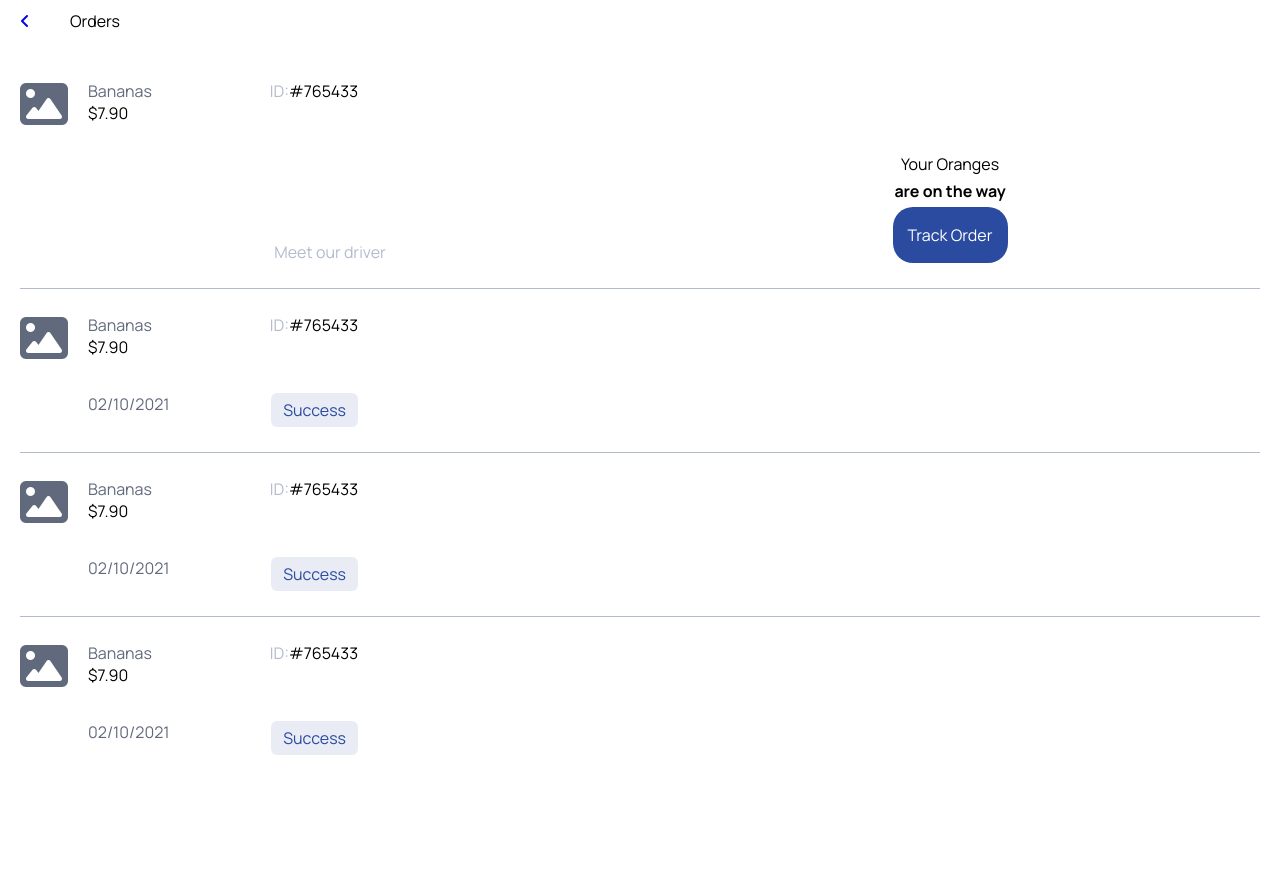
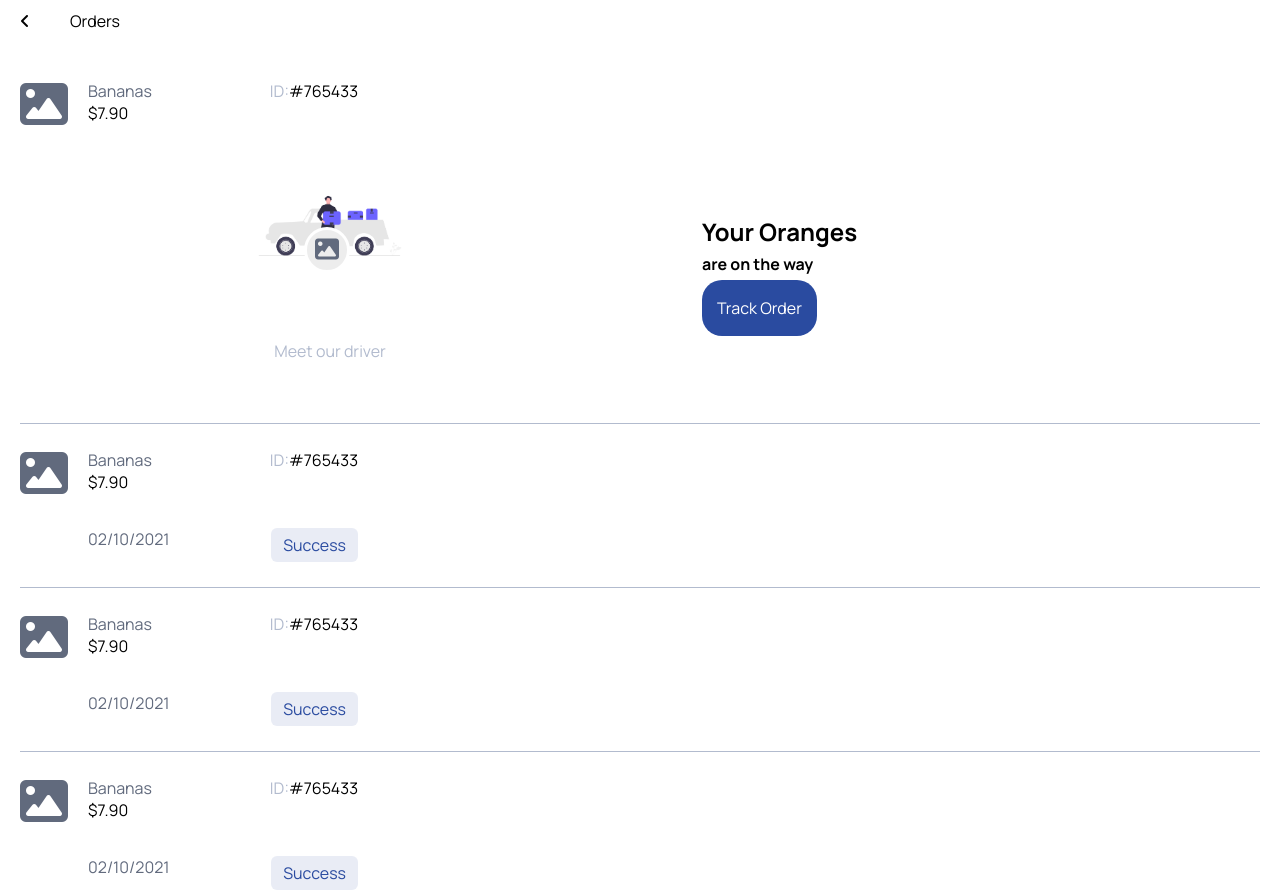
Before and after one commit to CoGrandis/practicas_evaluacion, a plain HTML site: page orders.html in a window 1280 px wide. Before the commit the page ends 800 px from the top, so only its background shows below. Drawn offline with Linux system fonts and the light colour scheme.

Commit message:
agrego css

```diff
--- a/css/style.css
+++ b/css/style.css
@@ -26,8 +26,13 @@ main{
     justify-content:first baseline;
     gap: 25px;
     padding: 10px 0 0 20px ;
+
 }
+a{
+    text-decoration: none;
+    color: black;
 
+}
 .header__orders{
     display: flex;
     flex-direction: column;
@@ -205,14 +210,15 @@ main{
     display: flex;
     flex-direction: column;
     align-items: center;
-    justify-content: space-between;
+    justify-content:space-around;
 }
 
 .card__info{
     width: 50%;
     display: flex;
     flex-direction: column;
-    align-items: center;
+    align-items: flex-start;
+    padding: 5%;
     gap :5px;
 }
 
@@ -228,10 +234,25 @@ main{
 }
 .driver-img{
     position: relative;
-    .fa-circle-user{
+    img{
+        width: 176px;
+    }
+    .elipse{
         position: absolute;
-        bottom:0;
-        right: 50px;
-        right: 25%;
+        bottom:-5px;
+        left: 62px;
+        height: 40px;
+        width: 40px;
+        background-color: #EDEDED;
+        border: white 3px solid;
+        border-radius: 50%;
+        padding: 20px;
+        display: flex;
+        align-items: center;
+        justify-content: center;
+        .fa-image{
+            color: #616A7D;
+        }
+
     }
 }
--- a/orders.html
+++ b/orders.html
@@ -40,12 +40,15 @@
         <article class="card__driver">
             <div class="card__driver-img">
                 <div class="driver-img">
-                    <img src="" alt="">
+                    <img src="./img/foto.png" alt="">
+                    <div class="elipse">
+                        <i class="fa-solid fa-image fa-xl"></i>
+                    </div>
                 </div>
                 <p class="text_light">Meet our driver</p>
             </div>
             <div class="card__info">
-                <p>Your Oranges</p>
+                <h2>Your Oranges</h2>
                 <b>are on the way   </b>
                 <div class="btn__track">Track Order</div>
             </div>
```
Also changed, not shown: img/foto.png (added).
